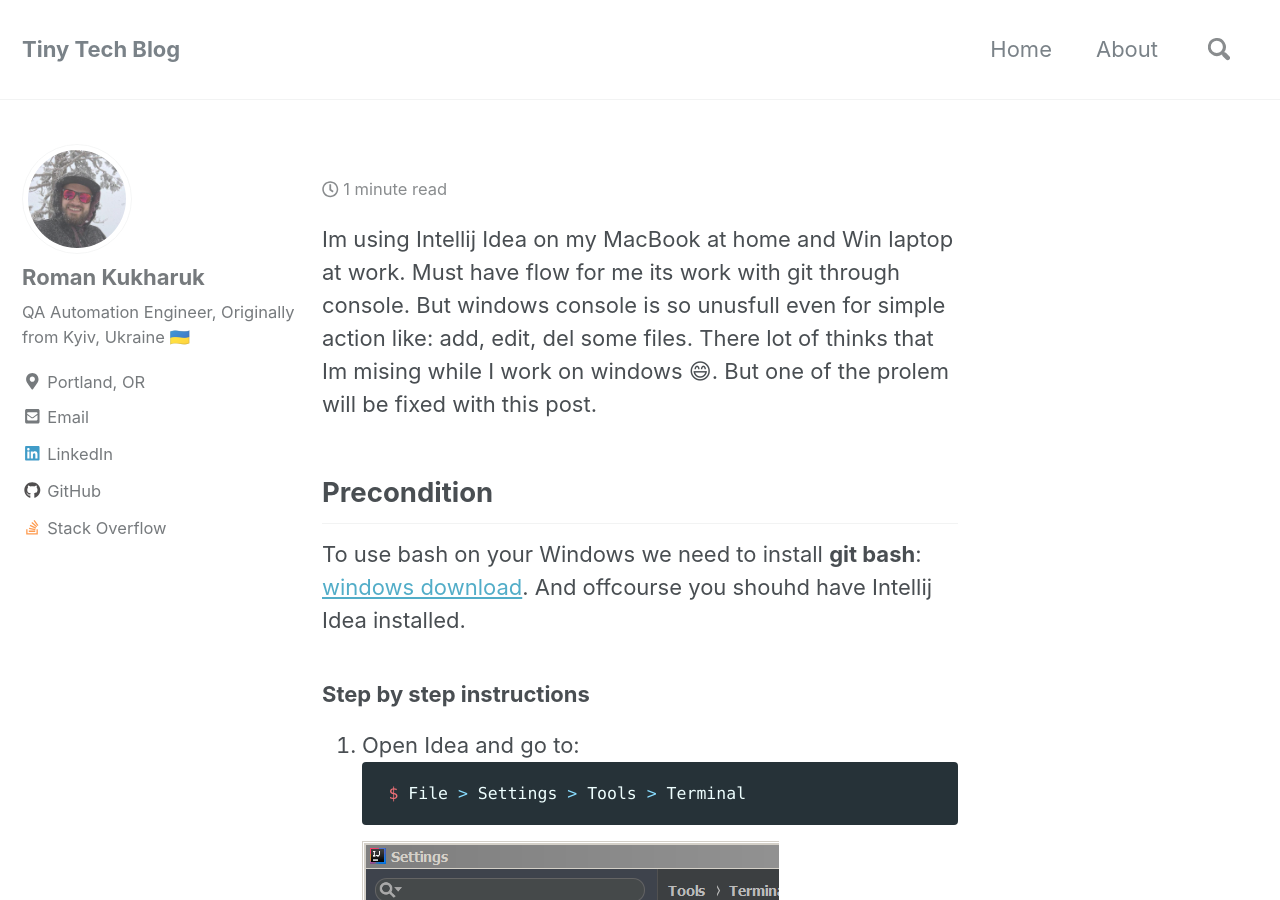
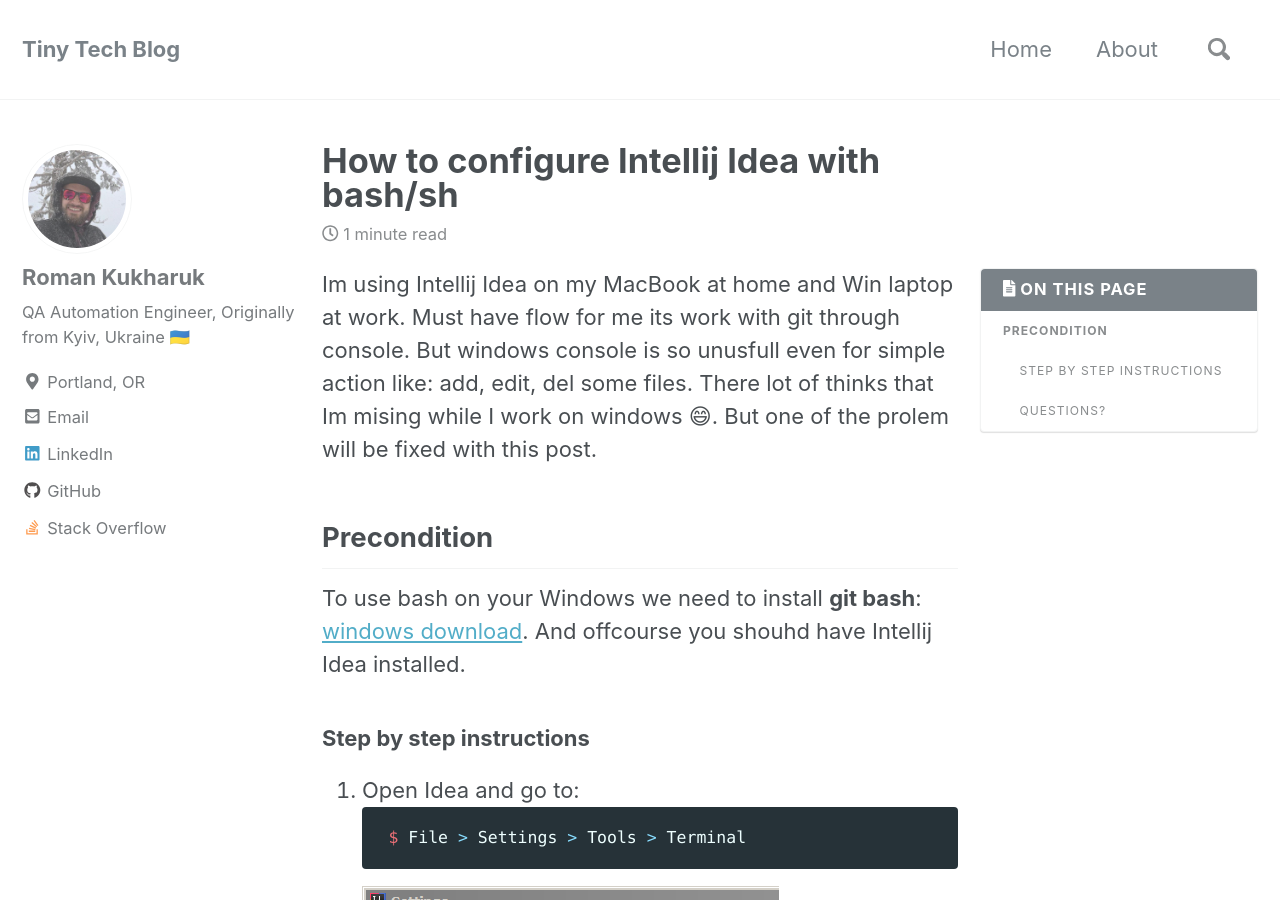
Before and after one commit to kyxap/kyxap.github.io, a Jekyll site: the page built from _posts/2018-03-05-how-to-configure-intellij-idea-with-bash.md, in a window 1280 px wide and 900 px high. Built offline with Jekyll 4.4.1, drawn with Linux system fonts in a browser that asks for light colours; nearby versions of some CDN libraries; emoji names are drawn with the system emoji font; some of the changed text lies outside the part shown.

Commit message:
Update 2018-03-05-how-to-configure-intellij-idea-with-bash.md

```diff
--- a/_posts/2018-03-05-how-to-configure-intellij-idea-with-bash.md
+++ b/_posts/2018-03-05-how-to-configure-intellij-idea-with-bash.md
@@ -1,5 +1,5 @@
 ---
-title:  "How to configure Intellij Idea with bash\sh"
+title:  "How to configure Intellij Idea with bash/sh"
 categories: git svn how-to
 comments: true
 categories:
```
